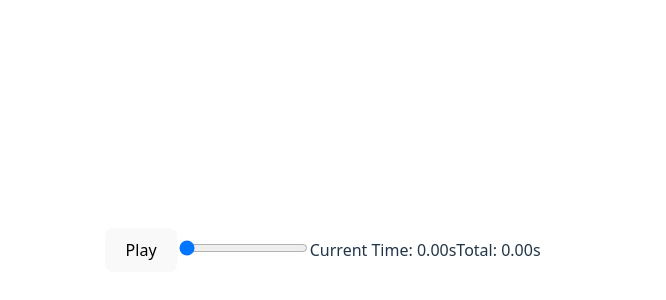
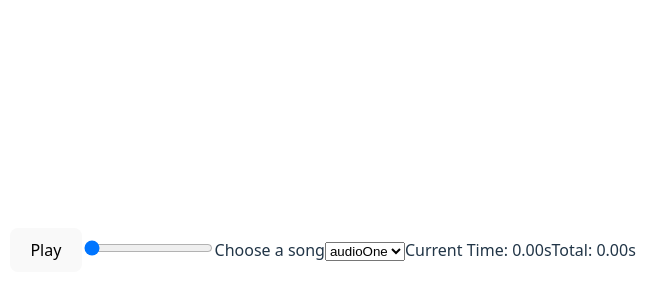
Before and after one commit to gabiquintao/webplayer, a React (Vite) app: page / in a window 1280 px wide. Shown: the part 150-450 px from the top of the page, without its empty margins (317-983 px from the left). Built offline with nearby package versions, Linux system fonts and the light colour scheme.

Commit message:
Update AudioPlayer to play selected audio

```diff
--- a/src/AudioPlayer.tsx
+++ b/src/AudioPlayer.tsx
@@ -2,16 +2,30 @@ import React, { useRef, useState, useEffect } from "react";
 import "./App.css";
 
 const AudioPlayer: React.FC = () => {
-  const audioUrl =
+  const audioUrlOne =
     "https://commondatastorage.googleapis.com/codeskulptor-demos/DDR_assets/Kangaroo_MusiQue_-_The_Neverwritten_Role_Playing_Game.mp3";
+  const audioUrlTwo =
+    "https://commondatastorage.googleapis.com/codeskulptor-assets/sounddogs/thrust.mp3";
 
   const audioRef = useRef<HTMLAudioElement | null>(null);
   const [isPlaying, setIsPlaying] = useState(false);
   const [currentTime, setCurrentTime] = useState(0);
   const [totalTime, setTotalTime] = useState(0);
+  const [selectedAudio, setSelectedAudio] = useState("audioOne");
+
+  const getAudioUrl = (key: string) => {
+    switch (key) {
+      case "audioOne":
+        return audioUrlOne;
+      case "audioTwo":
+        return audioUrlTwo;
+      default:
+        return "audioOne";
+    }
+  };
 
   useEffect(() => {
-    const audio = new Audio(audioUrl);
+    const audio = new Audio(getAudioUrl(selectedAudio));
     audioRef.current = audio;
 
     const handleLoadedMetadata = () => {
@@ -24,7 +38,7 @@ const AudioPlayer: React.FC = () => {
       audio.removeEventListener("loadedmetadata", handleLoadedMetadata);
       audio.pause();
     };
-  }, [audioUrl]);
+  }, [selectedAudio]);
 
   useEffect(() => {
     const audio = audioRef.current;
@@ -81,6 +95,19 @@ const AudioPlayer: React.FC = () => {
         onChange={handleSeek}
       />
 
+      <label>
+        Choose a song
+        <select
+          name="songs"
+          id="songs"
+          value={selectedAudio}
+          onChange={(e) => setSelectedAudio(e.target.value)}
+        >
+          <option value="audioOne">audioOne</option>
+          <option value="audioTwo">audioTwo</option>
+        </select>
+      </label>
+
       <span>Current Time: {currentTime.toFixed(2)}s</span>
       <span>Total: {totalTime.toFixed(2)}s</span>
     </div>
```
